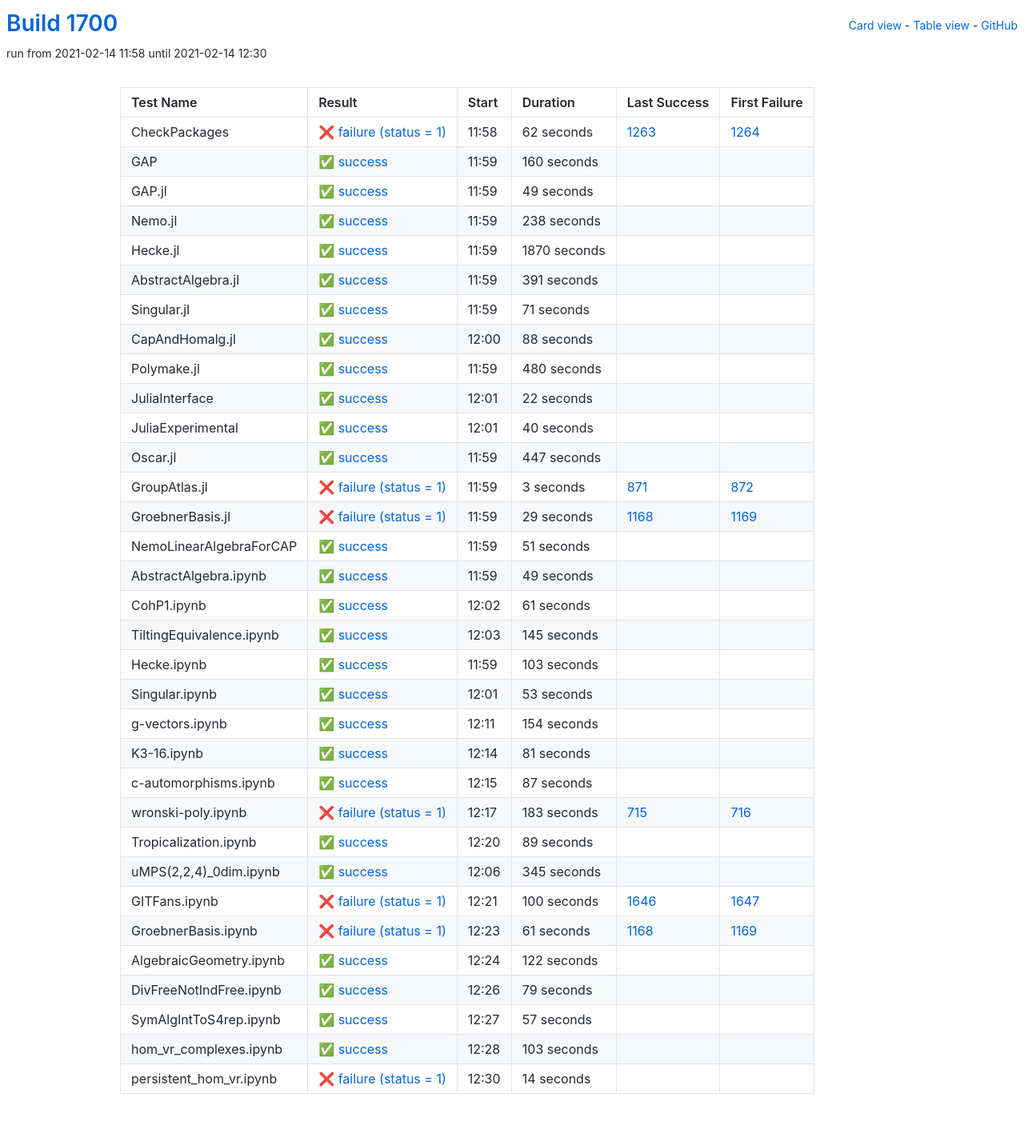
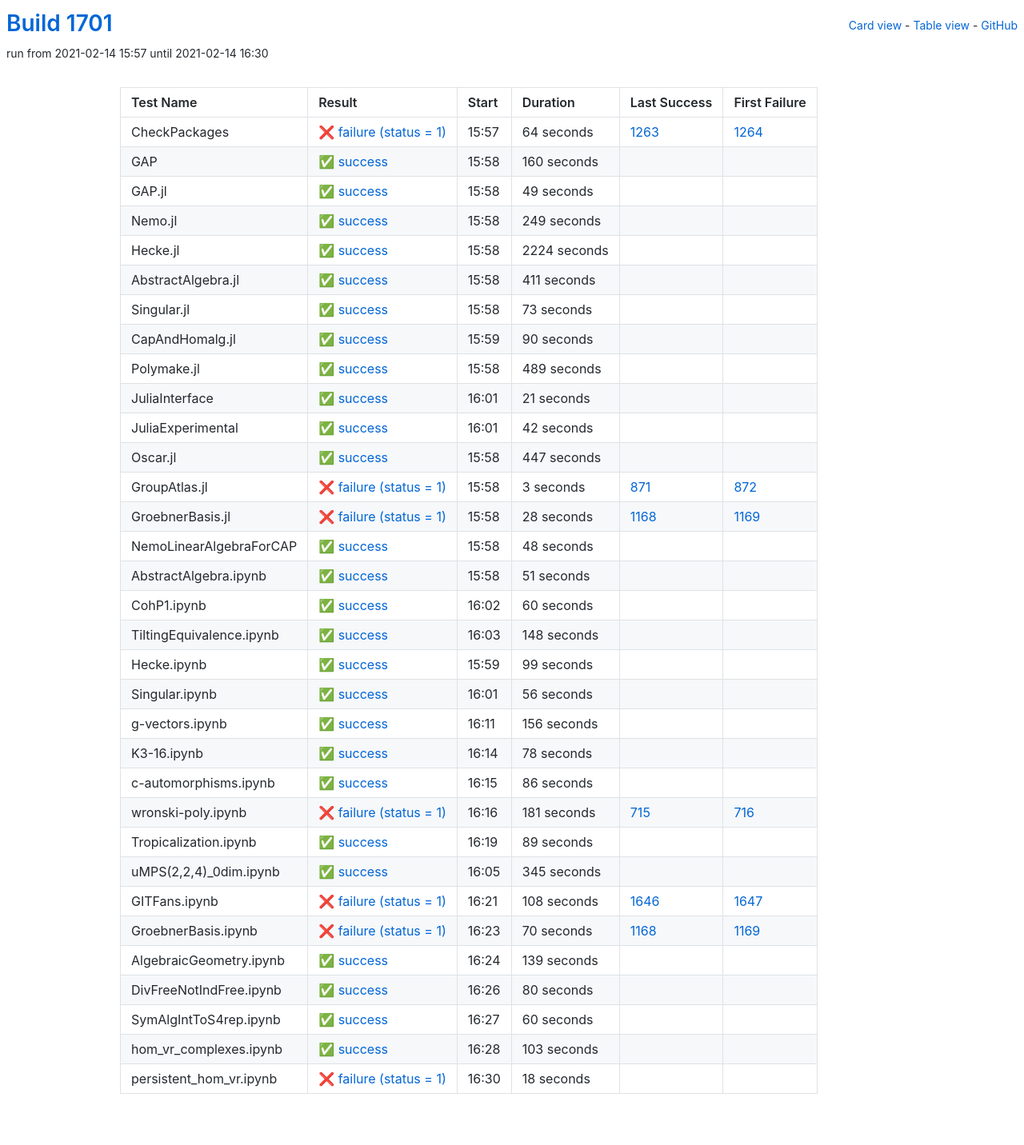
Before and after one commit to oscar-system/oscar-ci-status-stable, a Jekyll site: the page built from table.html, in a window 1280 px wide. Shown: the whole page at 80% size. Built offline with Jekyll 4.4.1, drawn with Linux system fonts in a browser that asks for light colours.

Commit message:
Build #1701

```diff
--- a/_data/ci.yml
+++ b/_data/ci.yml
@@ -1,6 +1,6 @@
 ---
-build: 1700
-build_url: https://oscarci.mathematik.uni-kl.de/job/oscar-stable/1700/
+build: 1701
+build_url: https://oscarci.mathematik.uni-kl.de/job/oscar-stable/1701/
 job: oscar-stable
 organization: oscar-system
 repo: oscar-ci-status-stable
@@ -8,20 +8,20 @@ repourl: https://github.com/oscar-system/oscar-ci-status-stable
 tests:
 - name: CheckPackages
   id: checkpackages
-  log: https://oscarci.mathematik.uni-kl.de/job/oscar-stable/1700/artifact/logs/build-1700/CheckPackages.log
-  start: 2021-02-14 11:58
+  log: https://oscarci.mathematik.uni-kl.de/job/oscar-stable/1701/artifact/logs/build-1701/CheckPackages.log
+  start: 2021-02-14 15:57
   success: false
   exitcode: 1
   status: failure
-  duration: 62
+  duration: 64
   last_success: 1263
   last_success_url: https://oscarci.mathematik.uni-kl.de/job/oscar-stable/1263/
   first_failure: 1264
   first_failure_url: https://oscarci.mathematik.uni-kl.de/job/oscar-stable/1264/
 - name: GAP
   id: gap
-  log: https://oscarci.mathematik.uni-kl.de/job/oscar-stable/1700/artifact/logs/build-1700/GAP.log
-  start: 2021-02-14 11:59
+  log: https://oscarci.mathematik.uni-kl.de/job/oscar-stable/1701/artifact/logs/build-1701/GAP.log
+  start: 2021-02-14 15:58
   success: true
   exitcode: 0
   status: success
@@ -32,8 +32,8 @@ tests:
   first_failure_url:
 - name: GAP.jl
   id: gap-jl
-  log: https://oscarci.mathematik.uni-kl.de/job/oscar-stable/1700/artifact/logs/build-1700/GAP.jl.log
-  start: 2021-02-14 11:59
+  log: https://oscarci.mathematik.uni-kl.de/job/oscar-stable/1701/artifact/logs/build-1701/GAP.jl.log
+  start: 2021-02-14 15:58
   success: true
   exitcode: 0
   status: success
@@ -44,104 +44,104 @@ tests:
   first_failure_url:
 - name: Nemo.jl
   id: nemo-jl
-  log: https://oscarci.mathematik.uni-kl.de/job/oscar-stable/1700/artifact/logs/build-1700/Nemo.jl.log
-  start: 2021-02-14 11:59
+  log: https://oscarci.mathematik.uni-kl.de/job/oscar-stable/1701/artifact/logs/build-1701/Nemo.jl.log
+  start: 2021-02-14 15:58
   success: true
   exitcode: 0
   status: success
-  duration: 238
+  duration: 249
   last_success: false
   last_success_url:
   first_failure: false
   first_failure_url:
 - name: Hecke.jl
   id: hecke-jl
-  log: https://oscarci.mathematik.uni-kl.de/job/oscar-stable/1700/artifact/logs/build-1700/Hecke.jl.log
-  start: 2021-02-14 11:59
+  log: https://oscarci.mathematik.uni-kl.de/job/oscar-stable/1701/artifact/logs/build-1701/Hecke.jl.log
+  start: 2021-02-14 15:58
   success: true
   exitcode: 0
   status: success
-  duration: 1870
+  duration: 2224
   last_success: false
   last_success_url:
   first_failure: false
   first_failure_url:
 - name: AbstractAlgebra.jl
   id: abstractalgebra-jl
-  log: https://oscarci.mathematik.uni-kl.de/job/oscar-stable/1700/artifact/logs/build-1700/AbstractAlgebra.jl.log
-  start: 2021-02-14 11:59
+  log: https://oscarci.mathematik.uni-kl.de/job/oscar-stable/1701/artifact/logs/build-1701/AbstractAlgebra.jl.log
+  start: 2021-02-14 15:58
   success: true
   exitcode: 0
   status: success
-  duration: 391
+  duration: 411
   last_success: false
   last_success_url:
   first_failure: false
   first_failure_url:
 - name: Singular.jl
   id: singular-jl
-  log: https://oscarci.mathematik.uni-kl.de/job/oscar-stable/1700/artifact/logs/build-1700/Singular.jl.log
-  start: 2021-02-14 11:59
+  log: https://oscarci.mathematik.uni-kl.de/job/oscar-stable/1701/artifact/logs/build-1701/Singular.jl.log
+  start: 2021-02-14 15:58
   success: true
   exitcode: 0
   status: success
-  duration: 71
+  duration: 73
   last_success: false
   last_success_url:
   first_failure: false
   first_failure_url:
 - name: CapAndHomalg.jl
   id: capandhomalg-jl
-  log: https://oscarci.mathematik.uni-kl.de/job/oscar-stable/1700/artifact/logs/build-1700/CapAndHomalg.jl.log
-  start: 2021-02-14 12:00
+  log: https://oscarci.mathematik.uni-kl.de/job/oscar-stable/1701/artifact/logs/build-1701/CapAndHomalg.jl.log
+  start: 2021-02-14 15:59
   success: true
   exitcode: 0
   status: success
-  duration: 88
+  duration: 90
   last_success: false
   last_success_url:
   first_failure: false
   first_failure_url:
 - name: Polymake.jl
   id: polymake-jl
-  log: https://oscarci.mathematik.uni-kl.de/job/oscar-stable/1700/artifact/logs/build-1700/Polymake.jl.log
-  start: 2021-02-14 11:59
+  log: https://oscarci.mathematik.uni-kl.de/job/oscar-stable/1701/artifact/logs/build-1701/Polymake.jl.log
+  start: 2021-02-14 15:58
   success: true
   exitcode: 0
   status: success
-  duration: 480
+  duration: 489
   last_success: false
   last_success_url:
   first_failure: false
   first_failure_url:
 - name: JuliaInterface
   id: juliainterface
-  log: https://oscarci.mathematik.uni-kl.de/job/oscar-stable/1700/artifact/logs/build-1700/JuliaInterface.log
-  start: 2021-02-14 12:01
+  log: https://oscarci.mathematik.uni-kl.de/job/oscar-stable/1701/artifact/logs/build-1701/JuliaInterface.log
+  start: 2021-02-14 16:01
   success: true
   exitcode: 0
   status: success
-  duration: 22
+  duration: 21
   last_success: false
   last_success_url:
   first_failure: false
   first_failure_url:
 - name: JuliaExperimental
   id: juliaexperimental
-  log: https://oscarci.mathematik.uni-kl.de/job/oscar-stable/1700/artifact/logs/build-1700/JuliaExperimental.log
-  start: 2021-02-14 12:01
+  log: https://oscarci.mathematik.uni-kl.de/job/oscar-stable/1701/artifact/logs/build-1701/JuliaExperimental.log
+  start: 2021-02-14 16:01
   success: true
   exitcode: 0
   status: success
-  duration: 40
+  duration: 42
   last_success: false
   last_success_url:
   first_failure: false
   first_failure_url:
 - name: Oscar.jl
   id: oscar-jl
-  log: https://oscarci.mathematik.uni-kl.de/job/oscar-stable/1700/artifact/logs/build-1700/Oscar.jl.log
-  start: 2021-02-14 11:59
+  log: https://oscarci.mathematik.uni-kl.de/job/oscar-stable/1701/artifact/logs/build-1701/Oscar.jl.log
+  start: 2021-02-14 15:58
   success: true
   exitcode: 0
   status: success
@@ -152,8 +152,8 @@ tests:
   first_failure_url:
 - name: GroupAtlas.jl
   id: groupatlas-jl
-  log: https://oscarci.mathematik.uni-kl.de/job/oscar-stable/1700/artifact/logs/build-1700/GroupAtlas.jl.log
-  start: 2021-02-14 11:59
+  log: https://oscarci.mathematik.uni-kl.de/job/oscar-stable/1701/artifact/logs/build-1701/GroupAtlas.jl.log
+  start: 2021-02-14 15:58
   success: false
   exitcode: 1
   status: failure
@@ -164,20 +164,32 @@ tests:
   first_failure_url: https://oscarci.mathematik.uni-kl.de/job/oscar-stable/872/
 - name: GroebnerBasis.jl
   id: groebnerbasis-jl
-  log: https://oscarci.mathematik.uni-kl.de/job/oscar-stable/1700/artifact/logs/build-1700/GroebnerBasis.jl.log
-  start: 2021-02-14 11:59
+  log: https://oscarci.mathematik.uni-kl.de/job/oscar-stable/1701/artifact/logs/build-1701/GroebnerBasis.jl.log
+  start: 2021-02-14 15:58
   success: false
   exitcode: 1
   status: failure
-  duration: 29
+  duration: 28
   last_success: 1168
   last_success_url: https://oscarci.mathematik.uni-kl.de/job/oscar-stable/1168/
   first_failure: 1169
   first_failure_url: https://oscarci.mathematik.uni-kl.de/job/oscar-stable/1169/
 - name: NemoLinearAlgebraForCAP
   id: nemolinearalgebraforcap
-  log: https://oscarci.mathematik.uni-kl.de/job/oscar-stable/1700/artifact/logs/build-1700/NemoLinearAlgebraForCAP.log
-  start: 2021-02-14 11:59
+  log: https://oscarci.mathematik.uni-kl.de/job/oscar-stable/1701/artifact/logs/build-1701/NemoLinearAlgebraForCAP.log
+  start: 2021-02-14 15:58
+  success: true
+  exitcode: 0
+  status: success
+  duration: 48
+  last_success: false
+  last_success_url:
+  first_failure: false
+  first_failure_url:
+- name: AbstractAlgebra.ipynb
+  id: abstractalgebra-ipynb
+  log: https://oscarci.mathematik.uni-kl.de/job/oscar-stable/1701/artifact/logs/build-1701/AbstractAlgebra.ipynb.log
+  start: 2021-02-14 15:58
   success: true
   exitcode: 0
   status: success
@@ -186,118 +198,106 @@ tests:
   last_success_url:
   first_failure: false
   first_failure_url:
-- name: AbstractAlgebra.ipynb
-  id: abstractalgebra-ipynb
-  log: https://oscarci.mathematik.uni-kl.de/job/oscar-stable/1700/artifact/logs/build-1700/AbstractAlgebra.ipynb.log
-  start: 2021-02-14 11:59
+- name: CohP1.ipynb
+  id: cohp1-ipynb
+  log: https://oscarci.mathematik.uni-kl.de/job/oscar-stable/1701/artifact/logs/build-1701/CohP1.ipynb.log
+  start: 2021-02-14 16:02
   success: true
   exitcode: 0
   status: success
-  duration: 49
-  last_success: false
-  last_success_url:
-  first_failure: false
-  first_failure_url:
-- name: CohP1.ipynb
-  id: cohp1-ipynb
-  log: https://oscarci.mathematik.uni-kl.de/job/oscar-stable/1700/artifact/logs/build-1700/CohP1.ipynb.log
-  start: 2021-02-14 12:02
-  success: true
-  exitcode: 0
-  status: success
-  duration: 61
+  duration: 60
   last_success: false
   last_success_url:
   first_failure: false
   first_failure_url:
 - name: TiltingEquivalence.ipynb
   id: tiltingequivalence-ipynb
-  log: https://oscarci.mathematik.uni-kl.de/job/oscar-stable/1700/artifact/logs/build-1700/TiltingEquivalence.ipynb.log
-  start: 2021-02-14 12:03
+  log: https://oscarci.mathematik.uni-kl.de/job/oscar-stable/1701/artifact/logs/build-1701/TiltingEquivalence.ipynb.log
+  start: 2021-02-14 16:03
   success: true
   exitcode: 0
   status: success
-  duration: 145
+  duration: 148
   last_success: false
   last_success_url:
   first_failure: false
   first_failure_url:
 - name: Hecke.ipynb
   id: hecke-ipynb
-  log: https://oscarci.mathematik.uni-kl.de/job/oscar-stable/1700/artifact/logs/build-1700/Hecke.ipynb.log
-  start: 2021-02-14 11:59
+  log: https://oscarci.mathematik.uni-kl.de/job/oscar-stable/1701/artifact/logs/build-1701/Hecke.ipynb.log
+  start: 2021-02-14 15:59
   success: true
   exitcode: 0
   status: success
-  duration: 103
+  duration: 99
   last_success: false
   last_success_url:
   first_failure: false
   first_failure_url:
 - name: Singular.ipynb
   id: singular-ipynb
-  log: https://oscarci.mathematik.uni-kl.de/job/oscar-stable/1700/artifact/logs/build-1700/Singular.ipynb.log
-  start: 2021-02-14 12:01
+  log: https://oscarci.mathematik.uni-kl.de/job/oscar-stable/1701/artifact/logs/build-1701/Singular.ipynb.log
+  start: 2021-02-14 16:01
   success: true
   exitcode: 0
   status: success
-  duration: 53
+  duration: 56
   last_success: false
   last_success_url:
   first_failure: false
   first_failure_url:
 - name: g-vectors.ipynb
   id: g-vectors-ipynb
-  log: https://oscarci.mathematik.uni-kl.de/job/oscar-stable/1700/artifact/logs/build-1700/g-vectors.ipynb.log
-  start: 2021-02-14 12:11
+  log: https://oscarci.mathematik.uni-kl.de/job/oscar-stable/1701/artifact/logs/build-1701/g-vectors.ipynb.log
+  start: 2021-02-14 16:11
   success: true
   exitcode: 0
   status: success
-  duration: 154
+  duration: 156
   last_success: false
   last_success_url:
   first_failure: false
   first_failure_url:
 - name: K3-16.ipynb
   id: k3-16-ipynb
-  log: https://oscarci.mathematik.uni-kl.de/job/oscar-stable/1700/artifact/logs/build-1700/K3-16.ipynb.log
-  start: 2021-02-14 12:14
+  log: https://oscarci.mathematik.uni-kl.de/job/oscar-stable/1701/artifact/logs/build-1701/K3-16.ipynb.log
+  start: 2021-02-14 16:14
   success: true
   exitcode: 0
   status: success
-  duration: 81
+  duration: 78
   last_success: false
   last_success_url:
   first_failure: false
   first_failure_url:
 - name: c-automorphisms.ipynb
   id: c-automorphisms-ipynb
-  log: https://oscarci.mathematik.uni-kl.de/job/oscar-stable/1700/artifact/logs/build-1700/c-automorphisms.ipynb.log
-  start: 2021-02-14 12:15
+  log: https://oscarci.mathematik.uni-kl.de/job/oscar-stable/1701/artifact/logs/build-1701/c-automorphisms.ipynb.log
+  start: 2021-02-14 16:15
   success: true
   exitcode: 0
   status: success
-  duration: 87
+  duration: 86
   last_success: false
   last_success_url:
   first_failure: false
   first_failure_url:
 - name: wronski-poly.ipynb
   id: wronski-poly-ipynb
-  log: https://oscarci.mathematik.uni-kl.de/job/oscar-stable/1700/artifact/logs/build-1700/wronski-poly.ipynb.log
-  start: 2021-02-14 12:17
+  log: https://oscarci.mathematik.uni-kl.de/job/oscar-stable/1701/artifact/logs/build-1701/wronski-poly.ipynb.log
+  start: 2021-02-14 16:16
   success: false
   exitcode: 1
   status: failure
-  duration: 183
+  duration: 181
   last_success: 715
   last_success_url: https://oscarci.mathematik.uni-kl.de/job/oscar-stable/715/
   first_failure: 716
   first_failure_url: https://oscarci.mathematik.uni-kl.de/job/oscar-stable/716/
 - name: Tropicalization.ipynb
   id: tropicalization-ipynb
-  log: https://oscarci.mathematik.uni-kl.de/job/oscar-stable/1700/artifact/logs/build-1700/Tropicalization.ipynb.log
-  start: 2021-02-14 12:20
+  log: https://oscarci.mathematik.uni-kl.de/job/oscar-stable/1701/artifact/logs/build-1701/Tropicalization.ipynb.log
+  start: 2021-02-14 16:19
   success: true
   exitcode: 0
   status: success
@@ -308,8 +308,8 @@ tests:
   first_failure_url:
 - name: uMPS(2,2,4)_0dim.ipynb
   id: umps-2-2-4-0dim-ipynb
-  log: https://oscarci.mathematik.uni-kl.de/job/oscar-stable/1700/artifact/logs/build-1700/uMPS-2-2-4-_0dim.ipynb.log
-  start: 2021-02-14 12:06
+  log: https://oscarci.mathematik.uni-kl.de/job/oscar-stable/1701/artifact/logs/build-1701/uMPS-2-2-4-_0dim.ipynb.log
+  start: 2021-02-14 16:05
   success: true
   exitcode: 0
   status: success
@@ -320,68 +320,68 @@ tests:
   first_failure_url:
 - name: GITFans.ipynb
   id: gitfans-ipynb
-  log: https://oscarci.mathematik.uni-kl.de/job/oscar-stable/1700/artifact/logs/build-1700/GITFans.ipynb.log
-  start: 2021-02-14 12:21
+  log: https://oscarci.mathematik.uni-kl.de/job/oscar-stable/1701/artifact/logs/build-1701/GITFans.ipynb.log
+  start: 2021-02-14 16:21
   success: false
   exitcode: 1
   status: failure
-  duration: 100
+  duration: 108
   last_success: 1646
   last_success_url: https://oscarci.mathematik.uni-kl.de/job/oscar-stable/1646/
   first_failure: 1647
   first_failure_url: https://oscarci.mathematik.uni-kl.de/job/oscar-stable/1647/
 - name: GroebnerBasis.ipynb
   id: groebnerbasis-ipynb
-  log: https://oscarci.mathematik.uni-kl.de/job/oscar-stable/1700/artifact/logs/build-1700/GroebnerBasis.ipynb.log
-  start: 2021-02-14 12:23
+  log: https://oscarci.mathematik.uni-kl.de/job/oscar-stable/1701/artifact/logs/build-1701/GroebnerBasis.ipynb.log
+  start: 2021-02-14 16:23
   success: false
   exitcode: 1
   status: failure
-  duration: 61
+  duration: 70
   last_success: 1168
   last_success_url: https://oscarci.mathematik.uni-kl.de/job/oscar-stable/1168/
   first_failure: 1169
   first_failure_url: https://oscarci.mathematik.uni-kl.de/job/oscar-stable/1169/
 - name: AlgebraicGeometry.ipynb
   id: algebraicgeometry-ipynb
-  log: https://oscarci.mathematik.uni-kl.de/job/oscar-stable/1700/artifact/logs/build-1700/AlgebraicGeometry.ipynb.log
-  start: 2021-02-14 12:24
+  log: https://oscarci.mathematik.uni-kl.de/job/oscar-stable/1701/artifact/logs/build-1701/AlgebraicGeometry.ipynb.log
+  start: 2021-02-14 16:24
   success: true
   exitcode: 0
   status: success
-  duration: 122
+  duration: 139
   last_success: false
   last_success_url:
   first_failure: false
   first_failure_url:
 - name: DivFreeNotIndFree.ipynb
   id: divfreenotindfree-ipynb
-  log: https://oscarci.mathematik.uni-kl.de/job/oscar-stable/1700/artifact/logs/build-1700/DivFreeNotIndFree.ipynb.log
-  start: 2021-02-14 12:26
+  log: https://oscarci.mathematik.uni-kl.de/job/oscar-stable/1701/artifact/logs/build-1701/DivFreeNotIndFree.ipynb.log
+  start: 2021-02-14 16:26
   success: true
   exitcode: 0
   status: success
-  duration: 79
+  duration: 80
   last_success: false
   last_success_url:
   first_failure: false
   first_failure_url:
 - name: SymAlgIntToS4rep.ipynb
   id: symalginttos4rep-ipynb
-  log: https://oscarci.mathematik.uni-kl.de/job/oscar-stable/1700/artifact/logs/build-1700/SymAlgIntToS4rep.ipynb.log
-  start: 2021-02-14 12:27
+  log: https://oscarci.mathematik.uni-kl.de/job/oscar-stable/1701/artifact/logs/build-1701/SymAlgIntToS4rep.ipynb.log
+  start: 2021-02-14 16:27
   success: true
   exitcode: 0
   status: success
-  duration: 57
+  duration: 60
   last_success: false
   last_success_url:
   first_failure: false
   first_failure_url:
 - name: hom_vr_complexes.ipynb
   id: hom-vr-complexes-ipynb
-  log: https://oscarci.mathematik.uni-kl.de/job/oscar-stable/1700/artifact/logs/build-1700/hom_vr_complexes.ipynb.log
-  start: 2021-02-14 12:28
+  log: https://oscarci.mathematik.uni-kl.de/job/oscar-stable/1701/artifact/logs/build-1701/hom_vr_complexes.ipynb.log
+  start: 2021-02-14 16:28
   success: true
   exitcode: 0
   status: success
@@ -392,12 +392,12 @@ tests:
   first_failure_url:
 - name: persistent_hom_vr.ipynb
   id: persistent-hom-vr-ipynb
-  log: https://oscarci.mathematik.uni-kl.de/job/oscar-stable/1700/artifact/logs/build-1700/persistent_hom_vr.ipynb.log
-  start: 2021-02-14 12:30
+  log: https://oscarci.mathematik.uni-kl.de/job/oscar-stable/1701/artifact/logs/build-1701/persistent_hom_vr.ipynb.log
+  start: 2021-02-14 16:30
   success: false
   exitcode: 1
   status: failure
-  duration: 14
+  duration: 18
   last_success: false
   last_success_url:
   first_failure: false
```
Also changed, not shown: README.md.
